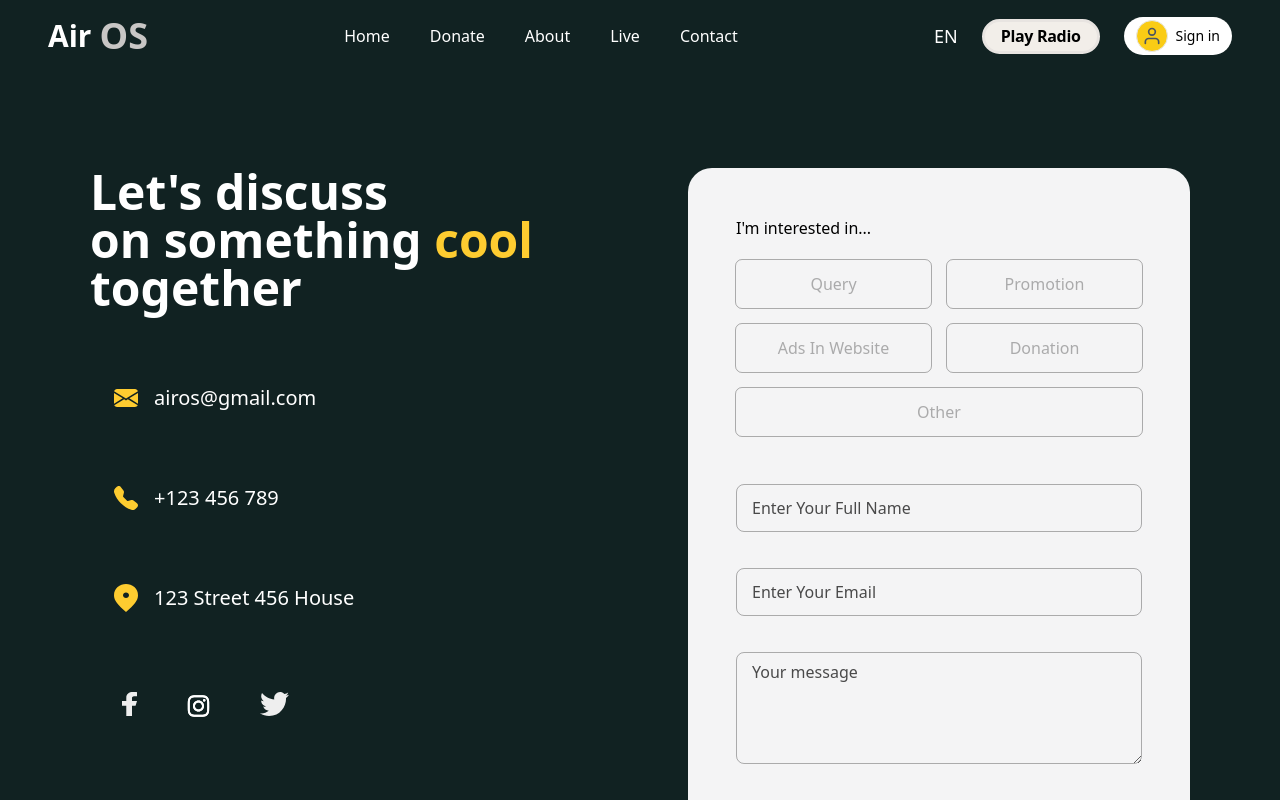
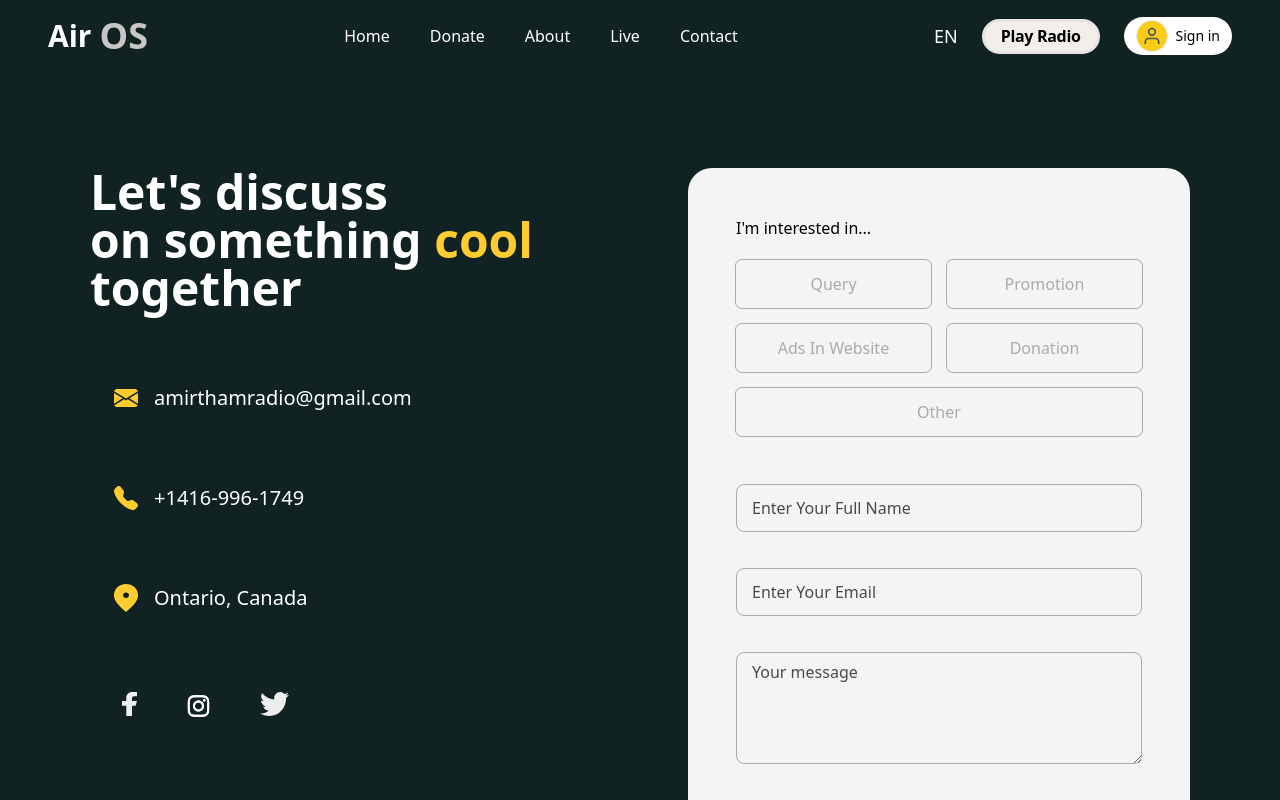
Before and after one commit to sawlucky/AirOsFrontend, a React (Vite) app: page /contact in a window 1280 px wide. Shown: the top 800 px of the page. Built offline with nearby package versions, Linux system fonts and the light colour scheme; a web font is replaced by a local one.

Commit message:
updated components and features

```diff
--- a/src/Components/Advertisement.jsx
+++ b/src/Components/Advertisement.jsx
@@ -63,7 +63,7 @@ const Advertisement = () => {
 
           {/* Email Section */}
           <div className="flex opacity-70 justify-start text-[#192434] pr-4 md:pr-7 text-base md:text-lg font-normal font-['Inter'] leading-snug tracking-tight text-center gap-2 md:gap-3">
-            name@email.com
+            amirthamradio@gmail.com
           </div>
 
           {/* Join Now Button Section */}
--- a/src/Components/Contact.jsx
+++ b/src/Components/Contact.jsx
@@ -132,7 +132,7 @@ const Contact = () => {
                   </svg>
                 </div>
                 <div className="text-xl font-medium font-['Nunito Sans']">
-                  airos@gmail.com
+                  amirthamradio@gmail.com
                 </div>
               </div>
 
@@ -162,7 +162,7 @@ const Contact = () => {
                   </svg>
                 </div>
                 <div className="text-xl font-medium font-['Nunito Sans']">
-                  +123 456 789
+                  +1416-996-1749
                 </div>
               </div>
 
@@ -181,7 +181,7 @@ const Contact = () => {
                   />
                 </svg>
                 <div className="text-xl font-medium font-['Nunito Sans']">
-                  123 Street 456 House
+                  Ontario, Canada
                 </div>
               </div>
             </div>
--- a/src/Components/PodcastTalk.jsx
+++ b/src/Components/PodcastTalk.jsx
@@ -24,7 +24,7 @@ const PodcastTalk = () => {
             </div>
           </div>
           <div className="w-full max-w-xl text-center text-white text-2xl sm:text-4xl font-bold font-['NunitoSans'] leading-tight tracking-wide">
-            🎙️ Podcasts & Talk Shows
+            🎙️ Explore Music Categories
           </div>
         </div>
       </div>
```
Also changed, not shown: 1 other file (tests, documents, lock files or other folders).
